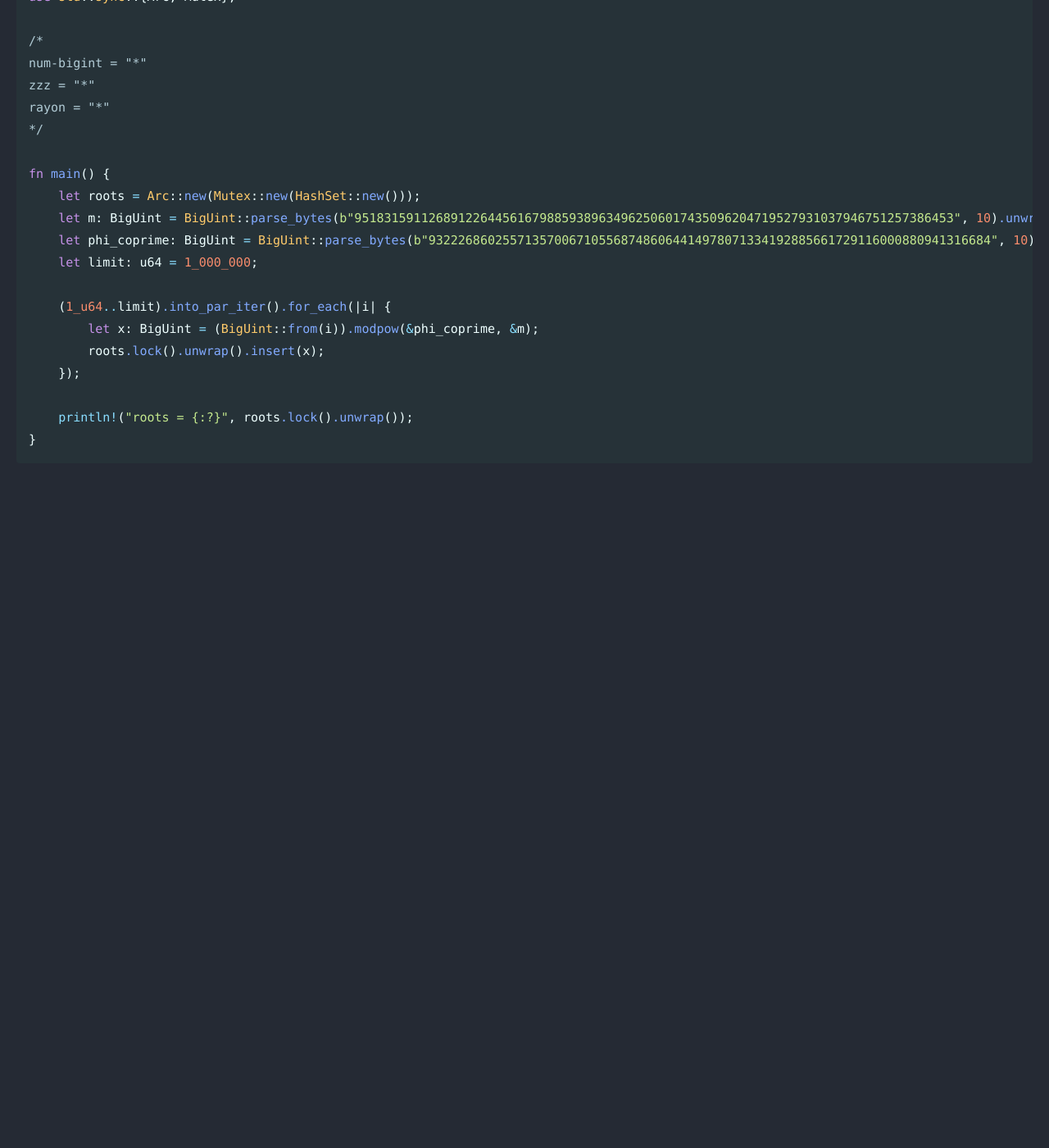
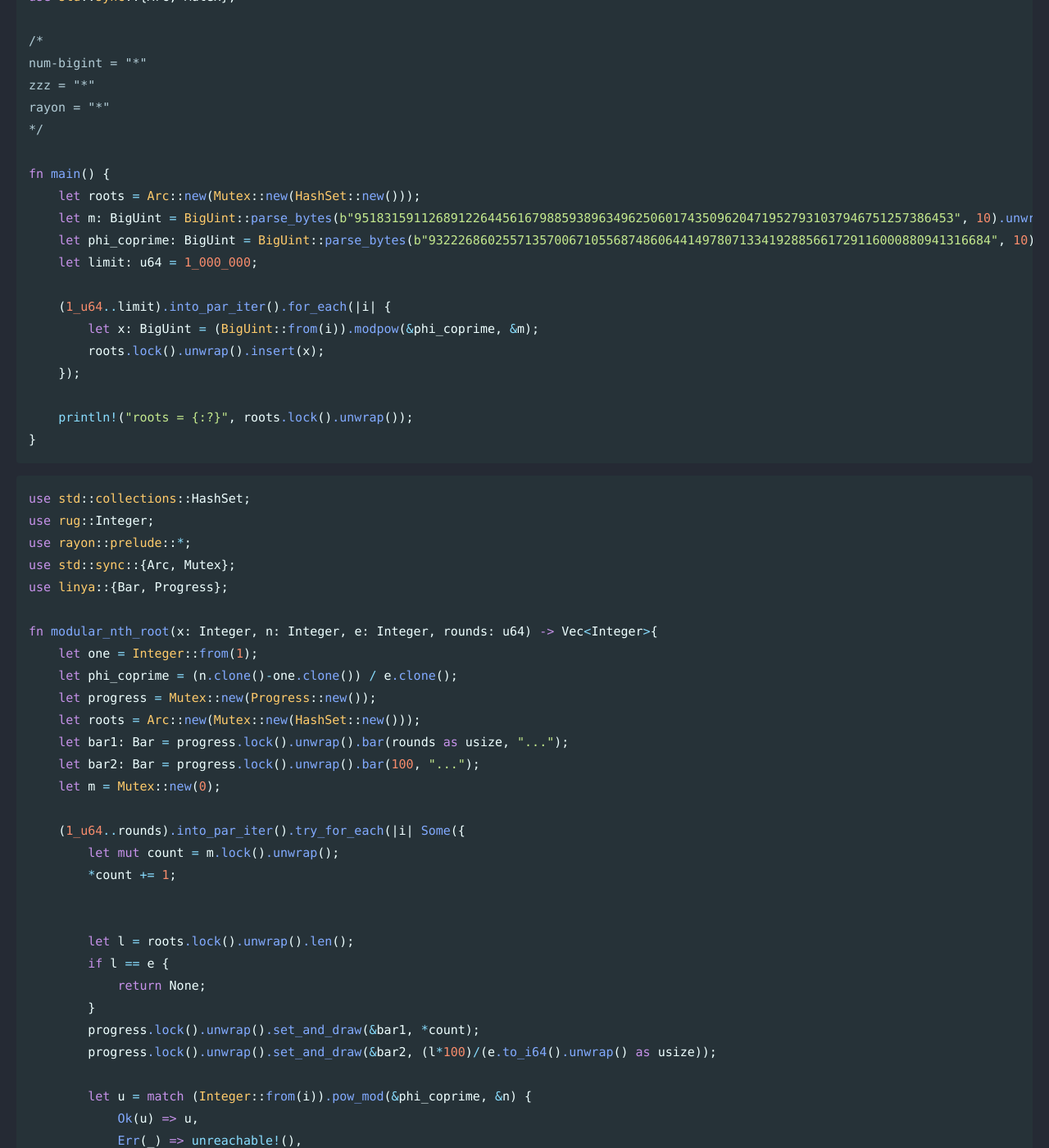
Before and after one commit to Connor-McCartney/Connor-McCartney.github.io, a Jekyll site: the page built from _pages/misc/rust.md, in a window 1280 px wide and 1400 px high, scrolled down 270 px. Shown: the whole window at 82% size. Built offline with Jekyll 4.4.1, drawn with Linux system fonts in a browser that asks for light colours; cached includes are drawn as plain includes; our own code applies the rules of GitHub Pages for plain Markdown files; before the commit the page ends 900 px from its top, so only the background shows below that; some of the changed text lies outside the part shown.

Commit message:
Update rust.md

````diff
--- a/_pages/misc/rust.md
+++ b/_pages/misc/rust.md
@@ -28,3 +28,71 @@ fn main() {
     println!("roots = {:?}", roots.lock().unwrap());
 }
 ```
+
+```rs
+use std::collections::HashSet;
+use rug::Integer;
+use rayon::prelude::*;
+use std::sync::{Arc, Mutex};
+use linya::{Bar, Progress};
+
+fn modular_nth_root(x: Integer, n: Integer, e: Integer, rounds: u64) -> Vec<Integer>{
+    let one = Integer::from(1);
+    let phi_coprime = (n.clone()-one.clone()) / e.clone();
+    let progress = Mutex::new(Progress::new());
+    let roots = Arc::new(Mutex::new(HashSet::new()));
+    let bar1: Bar = progress.lock().unwrap().bar(rounds as usize, "...");
+    let bar2: Bar = progress.lock().unwrap().bar(100, "...");
+    let m = Mutex::new(0);
+
+    (1_u64..rounds).into_par_iter().try_for_each(|i| Some({
+        let mut count = m.lock().unwrap();
+        *count += 1;
+
+
+        let l = roots.lock().unwrap().len();
+        if l == e {
+            return None;
+        }
+        progress.lock().unwrap().set_and_draw(&bar1, *count);
+        progress.lock().unwrap().set_and_draw(&bar2, (l*100)/(e.to_i64().unwrap() as usize));
+
+        let u = match (Integer::from(i)).pow_mod(&phi_coprime, &n) {
+            Ok(u) => u,
+            Err(_) => unreachable!(),
+        };
+        roots.lock().unwrap().insert(u);
+    }));
+
+    let d = match e.pow_mod(&Integer::from(-1), &phi_coprime) {
+        Ok(d) => d,
+        Err(_) => unreachable!(),
+    };
+
+    let v = match x.pow_mod(&d, &n) {
+        Ok(v) => v,
+        Err(_) => unreachable!(),
+    };
+    let mut ret: Vec<Integer> = vec![];
+    roots.lock().unwrap().iter().for_each(|i| {
+        let t = (v.clone() * i).modulo(&n);
+        ret.push(t);
+    });
+    return ret
+}
+
+fn main() {
+    let e = Integer::from(56941);
+    let p_str = "99008709926315299091317669357309331804845329790751953851753268738503540104659";
+    let c_str = "31913011624546690195521115703293649002421770313268738797652443889880621517880";
+    let p = p_str.parse::<Integer>().unwrap();
+    let c = c_str.parse::<Integer>().unwrap();
+
+    let rounds: u64 = 1_000_000;
+    let roots = modular_nth_root(c, p, e, rounds);
+    for i in roots.iter() {
+        println!("{:?}", i);
+    }
+
+}
+```
````
Also changed, not shown: other parts of _pages/misc/rust.md (+1 -1 lines).
